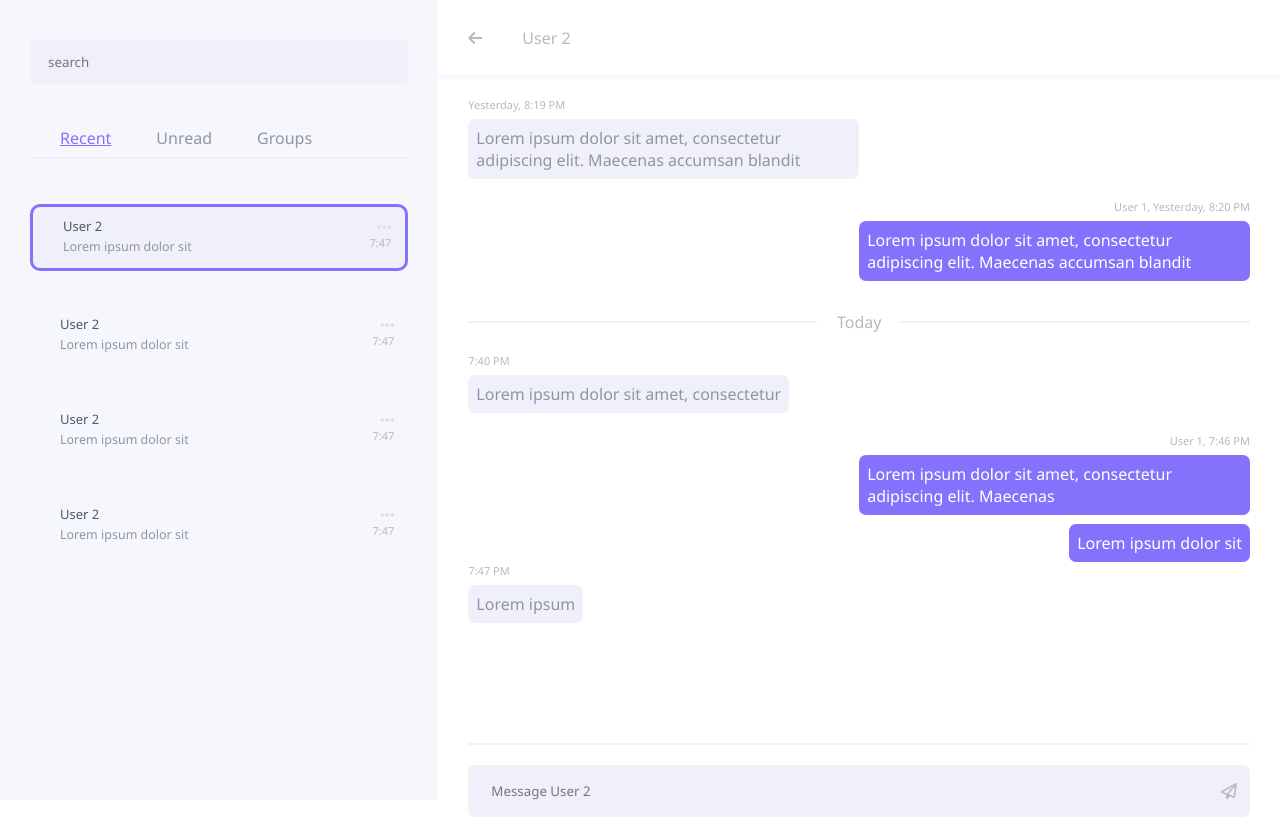
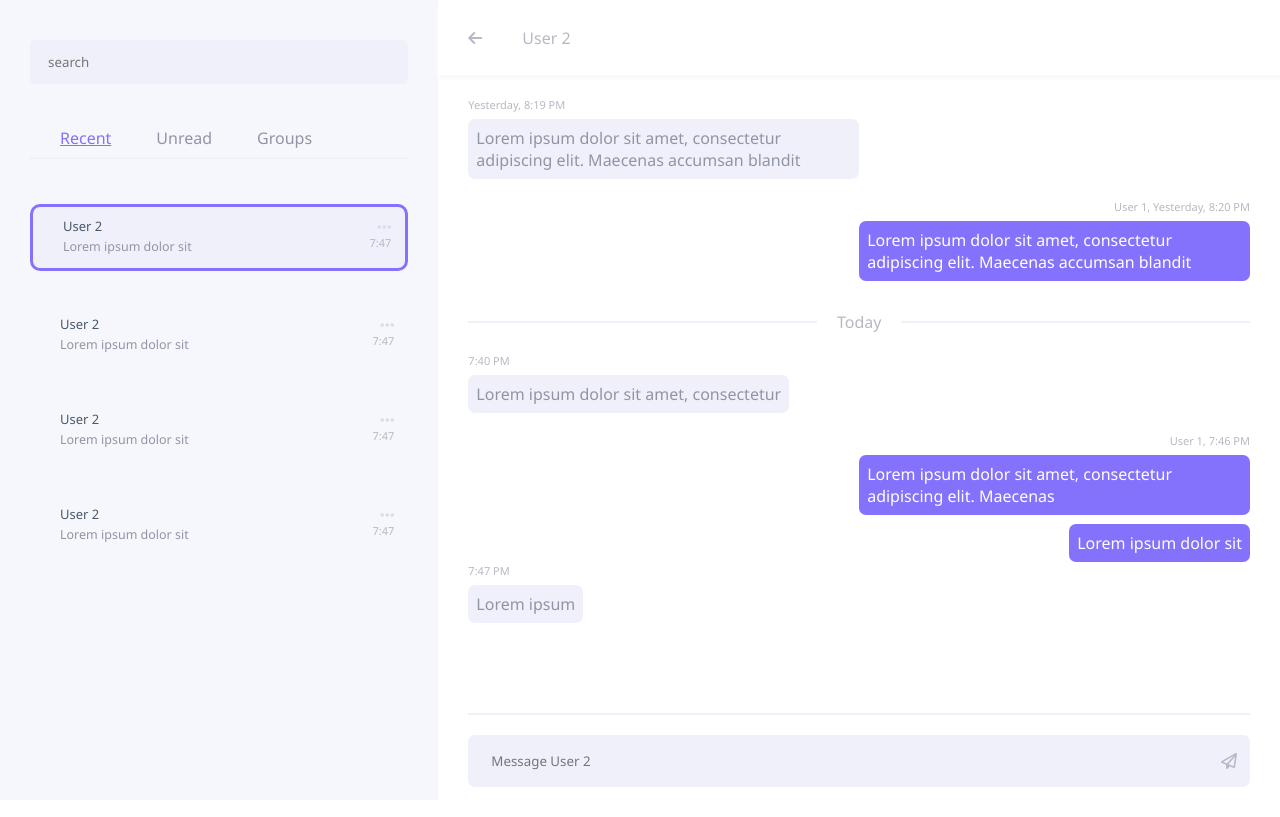
Before and after one commit to osmanmahad/Daily-UI-013, a plain HTML site: page index.html in a window 1280 px wide. Drawn offline with Linux system fonts and the light colour scheme; a web font is replaced by a local one.

Commit message:
Update style.css

```diff
--- a/style.css
+++ b/style.css
@@ -111,7 +111,8 @@ hr {
   padding: 13px;
 }
 .bottom {
-  margin-top: 200px;
+  margin-top: 100px;
+  margin-bottom: 30px;
 }
 .message {
   width: 100%;
```
